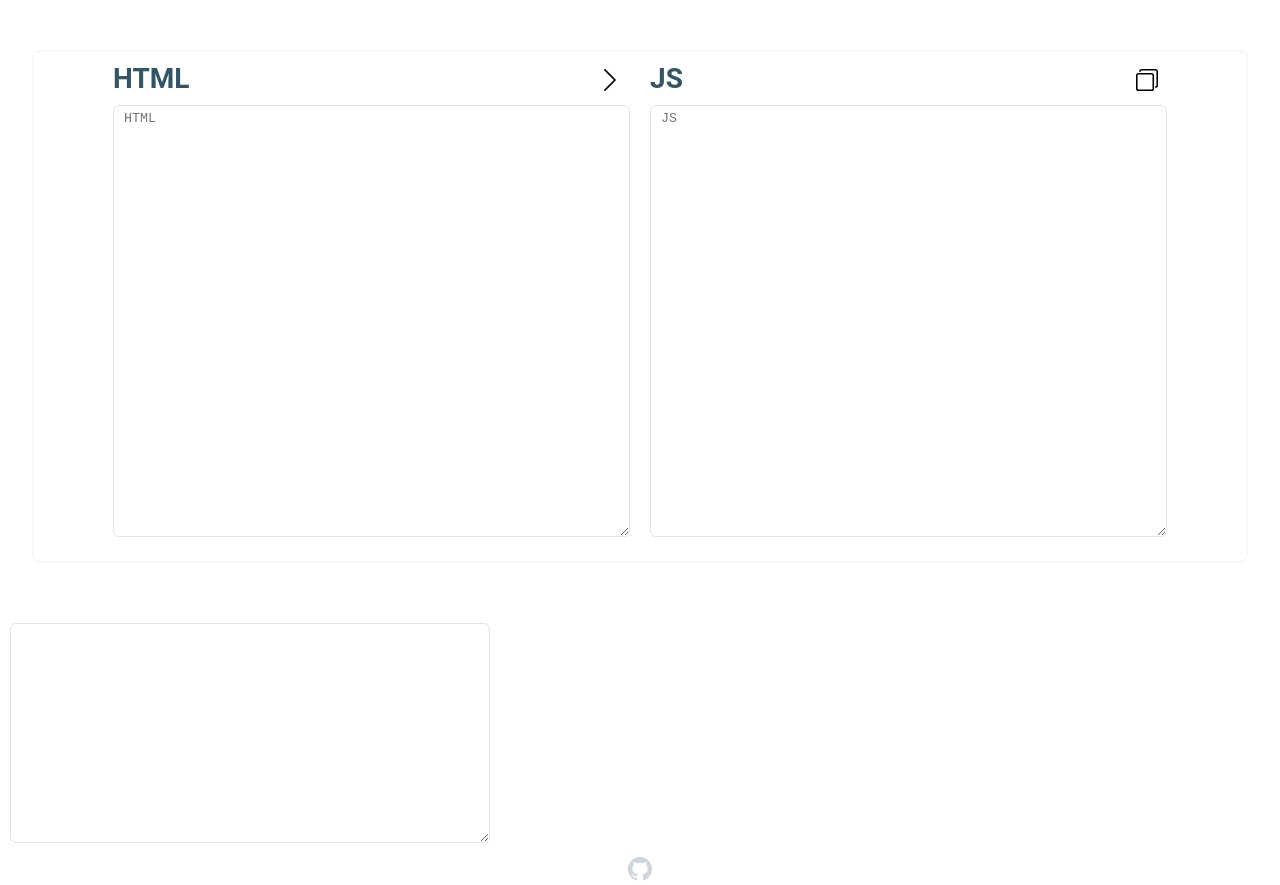
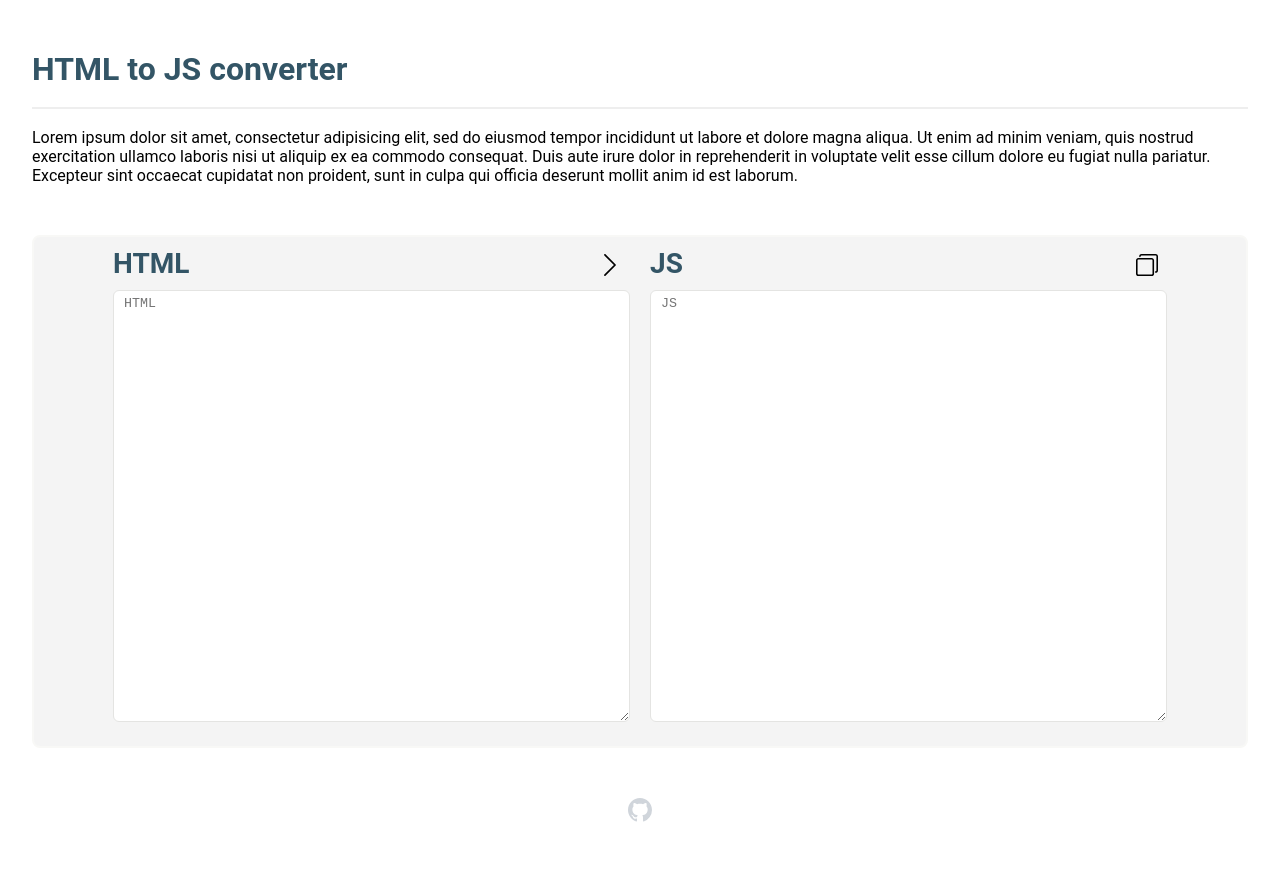
Before and after one commit to boriskrasko/html-to-js, a plain HTML site: page index.html in a window 1280 px wide. After the commit the page ends 826 px from the top, so only its background shows below. Drawn offline with Linux system fonts and the light colour scheme.

```diff
--- a/index.html
+++ b/index.html
@@ -7,6 +7,20 @@
   <link rel="stylesheet" type="text/css" href="style.css">
 </head>
 <body>
+  <header>
+    <h1>HTML to JS converter</h1>
+    <br>
+    <hr color="#eee">
+    <br>
+      <p>
+        Lorem ipsum dolor sit amet, consectetur adipisicing elit, sed do eiusmod
+        tempor incididunt ut labore et dolore magna aliqua. Ut enim ad minim veniam,
+        quis nostrud exercitation ullamco laboris nisi ut aliquip ex ea commodo
+        consequat. Duis aute irure dolor in reprehenderit in voluptate velit esse
+        cillum dolore eu fugiat nulla pariatur. Excepteur sint occaecat cupidatat non
+        proident, sunt in culpa qui officia deserunt mollit anim id est laborum.
+      </p>
+  </header>
   <main>
     <div class="flex-container">
       <div>
@@ -33,7 +47,6 @@
       </div>
     </div>
   </main>
-  <textarea class="logs"></textarea>
   <footer>
    <div class="github">
      <div class="github-logo">
--- a/main.js
+++ b/main.js
@@ -3,8 +3,6 @@
 const convertBtn = document.querySelector('.convert-btn');
 const copyBtn = document.querySelector('.copy-btn');
 const tooltip = document.getElementById('myTooltip');
-const dot = document.querySelector('.dot');
-const logs = document.querySelector('.logs');
 
 const singletonTags = ['area', 'base', 'br', 'col', 'command', 'embed', 'hr', 'img', 'input', 'keygen', 'param', 'source', 'track', 'wbr'];
 
@@ -85,6 +83,7 @@
     tagToClose = tagName;
     parent = name;
     stackOfClosingTags.push(name);
+    console.log(stackOfClosingTags)
   }
 }
 
@@ -185,7 +184,7 @@
   if (trimmedString.length === 0) {
     checkTextContent();
   } else if (trimmedString.indexOf(' ') !== -1) {
-    attr = trimmedString.slice(0, trimmedString.indexOf(' '))
+    attr = trimmedString.slice(0, trimmedString.indexOf(' '));
     trimmedString = trimmedString.replace(attr, ``);
     trimmedString = trimmedString.trim();
     outputJavaScript.value += `${name}.setAttribute('${attr}', '');\n`;
@@ -193,7 +192,9 @@
   }
   else {
     attr = trimmedString;
-    outputJavaScript.value += `${name}.setAttribute('${attr}', '');\n`
+    if (attr !== `/`) {
+      outputJavaScript.value += `${name}.setAttribute('${attr}', '');\n`
+    }
     trimmedString = trimmedString.replace(attr, ``);
     trimmedString = trimmedString.trim();
     checkTextContent();
@@ -351,7 +352,8 @@
   getTrimmedString();
   createId(5);
   if (trimmedString[1] === '/') {
-    getParent();
+    // getParent();
+    console.log(stackOfClosingTags)
     stackOfClosingTags.pop();
     parent = stackOfClosingTags[stackOfClosingTags.length - 1];
     removeFirstStringFromHtml();
@@ -435,7 +437,6 @@
   clearResultArea();
   addLineBreaks();
   removeEmptyLines();
-  logs.value = inputHtml.value;
   checkCodeStart();
 }
 
--- a/style.css
+++ b/style.css
@@ -9,13 +9,14 @@
   /*background: linear-gradient(to right, rgb(111, 208, 247), rgb(232, 250, 223));*/
 }
 
-h1, h2 {
+h2 {
   margin: 0 10px;
   color: #356;
+  font-size: 28px;
 }
 
-h2 {
-  font-size: 28px;
+h1 {
+  color: #356;
 }
 
 textarea {
@@ -70,6 +71,11 @@
   cursor: pointer;
 }
 
+header {
+  width: 95%;
+  margin: 50px auto;
+}
+
 .flex-container {
   position: relative;
   display: flex;
@@ -86,6 +92,8 @@
   flex-wrap: wrap;
   justify-content: center;
   border: 2px solid rgb(248, 248, 246);
+  background: rgb(244, 244, 244);
+
   border-radius: 8px;
 }
 
```
